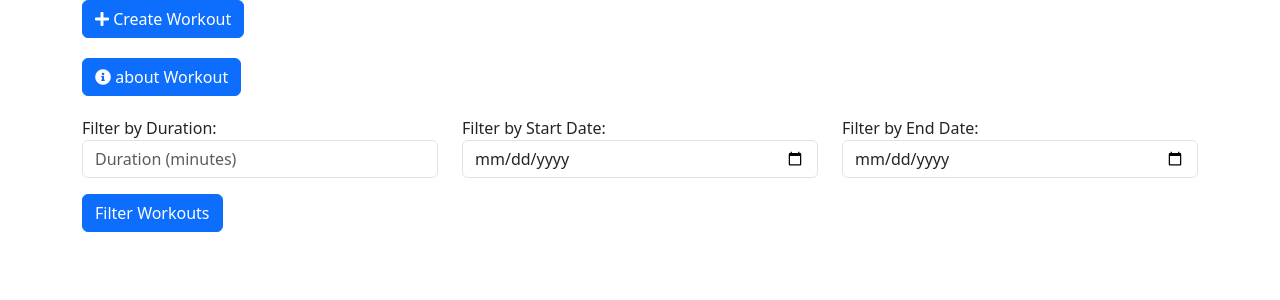
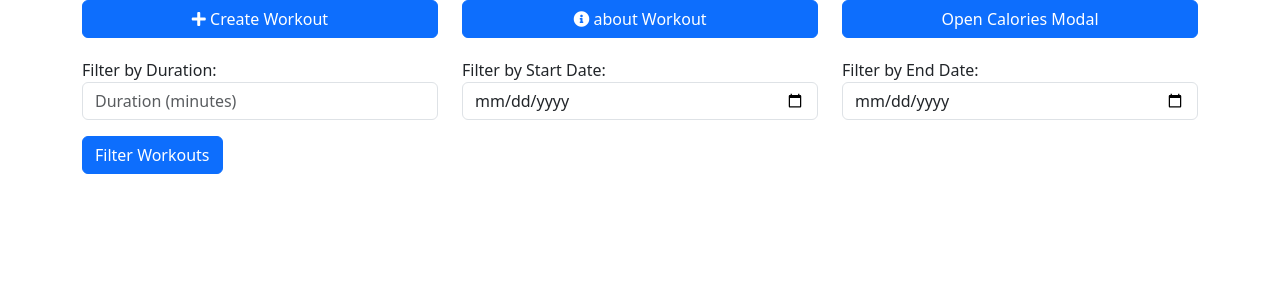
Before and after one commit to DavidPurtseladze/Fitness, a Flask app: page / in a window 1280 px wide. Shown: the top 300 px of the page. Run offline with Flask 3, Linux system fonts and the light colour scheme; some libraries are stand-ins or nearby versions.

Commit message:
adding calorie counter

```diff
--- a/app.py
+++ b/app.py
@@ -175,7 +175,7 @@ def get_workouts():
     # Apply filters if provided
     if duration_filter:
         workouts = filter_workouts_by_duration(workouts, duration_filter)
-    if start_date_filter and end_date_filter:
+    elif start_date_filter and end_date_filter:
         workouts = filter_workouts_by_date_range(workouts, start_date_filter, end_date_filter)
 
     return jsonify([workout.to_dict() for workout in workouts]), 200
@@ -197,6 +197,35 @@ def filter_workouts_by_duration(workouts, duration_filter):
     return filtered_workouts
 
 
+def calculate_calories_between_dates(start_date, end_date):
+    # Assuming you have a database or some data source containing workout information
+    # Retrieve the relevant workouts between the start and end dates
+    workouts = Workout.query.filter(Workout.date >= start_date, Workout.date <= end_date).all()
+
+    total_calories = 0
+
+    # Iterate over the workouts and sum up the calories burned
+    for workout in workouts:
+        total_calories += workout.calories_burned
+
+    return total_calories
+
+
+@app.route('/api/calories', methods=['GET'])
+def calculate_calories():
+    start_date = request.args.get('start_date')
+    end_date = request.args.get('end_date')
+
+    if not start_date or not end_date:
+        return jsonify({'error': 'Start date and end date are required.'}), 400
+    # Perform your calculation to get the calories burned between the start and end dates
+    # Replace this with your actual logic
+    calories_burned = calculate_calories_between_dates(start_date, end_date)
+
+    # Return the calories burned as a JSON response
+    return jsonify({'calories': calories_burned})
+
+
 with app.app_context():
     db.create_all()
-    app.run()
+    #app.run()
--- a/templates/index.html
+++ b/templates/index.html
@@ -13,11 +13,17 @@
 <body>
     <main class="container">
         <div class="row">
-            <div class="col-md-12">
-                <a href="/create" class="btn btn-primary create-workout-btn"><i class="fas fa-plus"></i> Create Workout</a>
+            <div class="col-md-4">
+                <a href="/create" style="width: 100%;" class="btn btn-primary create-workout-btn"><i class="fas fa-plus"></i> Create Workout</a>
             </div>
-            <div class="col-md-12">
-                <a href="/about" class="btn btn-primary create-workout-btn"><i class="fas fa-info-circle"></i> about Workout</a>
+            <div class="col-md-4">
+                <a href="/about" style="width: 100%;" class="btn btn-primary create-workout-btn"><i class="fas fa-info-circle"></i> about Workout</a>
+            </div>
+            <div class="col-md-4">
+                <!-- Button to open the modal -->
+                <button type="button" style="width: 100%;" class="btn btn-primary" style="float: left;" data-toggle="modal" data-target="#caloriesModal">
+                  Open Calories Modal
+                </button>
             </div>
         </div>
         <div class="row">
@@ -79,17 +85,74 @@
             {% endfor %}
         </div>
     </main>
+    <!-- Modal -->
+    <div class="modal fade" id="caloriesModal" tabindex="-1" role="dialog" aria-labelledby="caloriesModalLabel"
+      aria-hidden="true">
+      <div class="modal-dialog" role="document">
+        <div class="modal-content">
+          <div class="modal-header">
+            <h5 class="modal-title" id="caloriesModalLabel">Calculate Calories Burned</h5>
+            <button type="button" class="close" data-dismiss="modal" aria-label="Close">
+              <span aria-hidden="true">&times;</span>
+            </button>
+          </div>
+          <div class="modal-body">
+            <form id="caloriesForm">
+              <div class="form-group">
+                <label for="startDate">Start Date:</label>
+                <input type="date" class="form-control" id="startDate" required>
+              </div>
+              <div class="form-group">
+                <label for="endDate">End Date:</label>
+                <input type="date" class="form-control" id="endDate" required>
+              </div>
+            </form>
+            <p id="calories-output"></p>
+          </div>
+          <div class="modal-footer">
+            <button type="button" class="btn btn-primary" id="calculateBtn">Calculate</button>
+            <button type="button" class="btn btn-secondary" data-dismiss="modal">Close</button>
+          </div>
+        </div>
+      </div>
+    </div>
     <script src="https://code.jquery.com/jquery-3.5.1.min.js"></script>
-    <script src="https://cdn.jsdelivr.net/npm/bootstrap@5.3.0/dist/js/bootstrap.bundle.min.js"></script>
+    <script src="https://stackpath.bootstrapcdn.com/bootstrap/4.5.2/js/bootstrap.min.js"></script>
+    <!--<script src="https://cdn.jsdelivr.net/npm/bootstrap@5.3.0/dist/js/bootstrap.bundle.min.js"></script>-->
     <script>
         $(document).ready(function() {
+            // Handle calculate button click
+            $('#calculateBtn').click(function() {
+                var startDate = $('#startDate').val();
+                var endDate = $('#endDate').val();
+                // Validate start and end dates
+                if (!startDate || !endDate) {
+                    alert('Start date and end date are required.');
+                    return;
+                }
+                // Send AJAX request to the API route with start and end dates
+                $.ajax({
+                    url: '/api/calories',
+                    type: 'GET',
+                    data: {
+                        start_date: startDate,
+                        end_date: endDate
+                    },
+                    success: function(response) {
+                        document.getElementById('calories-output').textContent = 'Calories Burned: ' + response.calories;
+                    },
+                    error: function() {
+                      console.log('Error occurred while calculating calories.');
+                    }
+                });
+            });
 
             $(document).on('click', '.delete-workout-btn', function() {
                 var workoutId = $(this).data('id');
                 var element_clicked = $(this);
                 // AJAX request
                 $.ajax({
-                url: '/api/workout/' + workoutId,
+                url: 'http://fitnesstrack.pythonanywhere.com/api/workout/' + workoutId,
                 type: 'DELETE',
                 success: function(response) {
                     console.log('Workout deleted successfully.');
```
